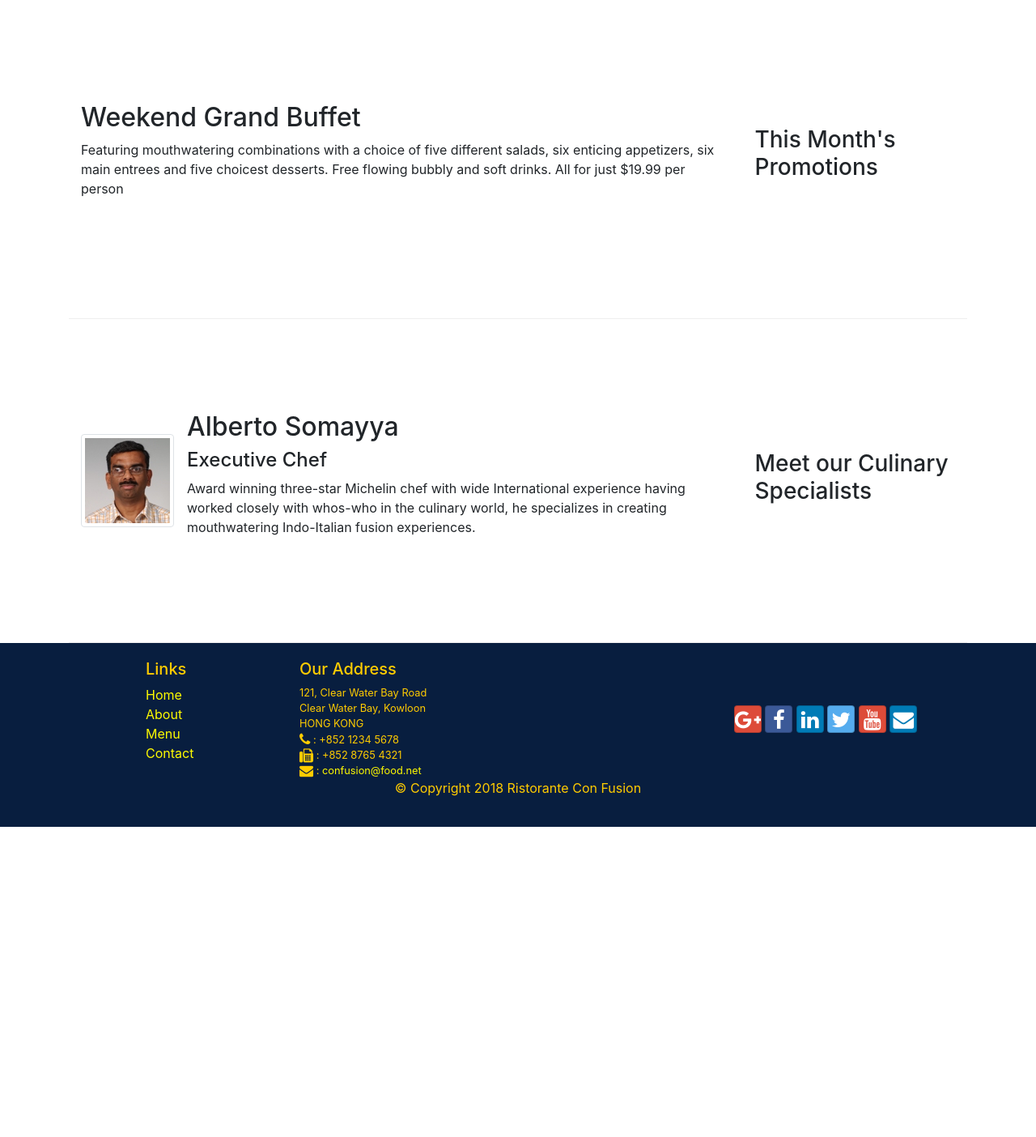
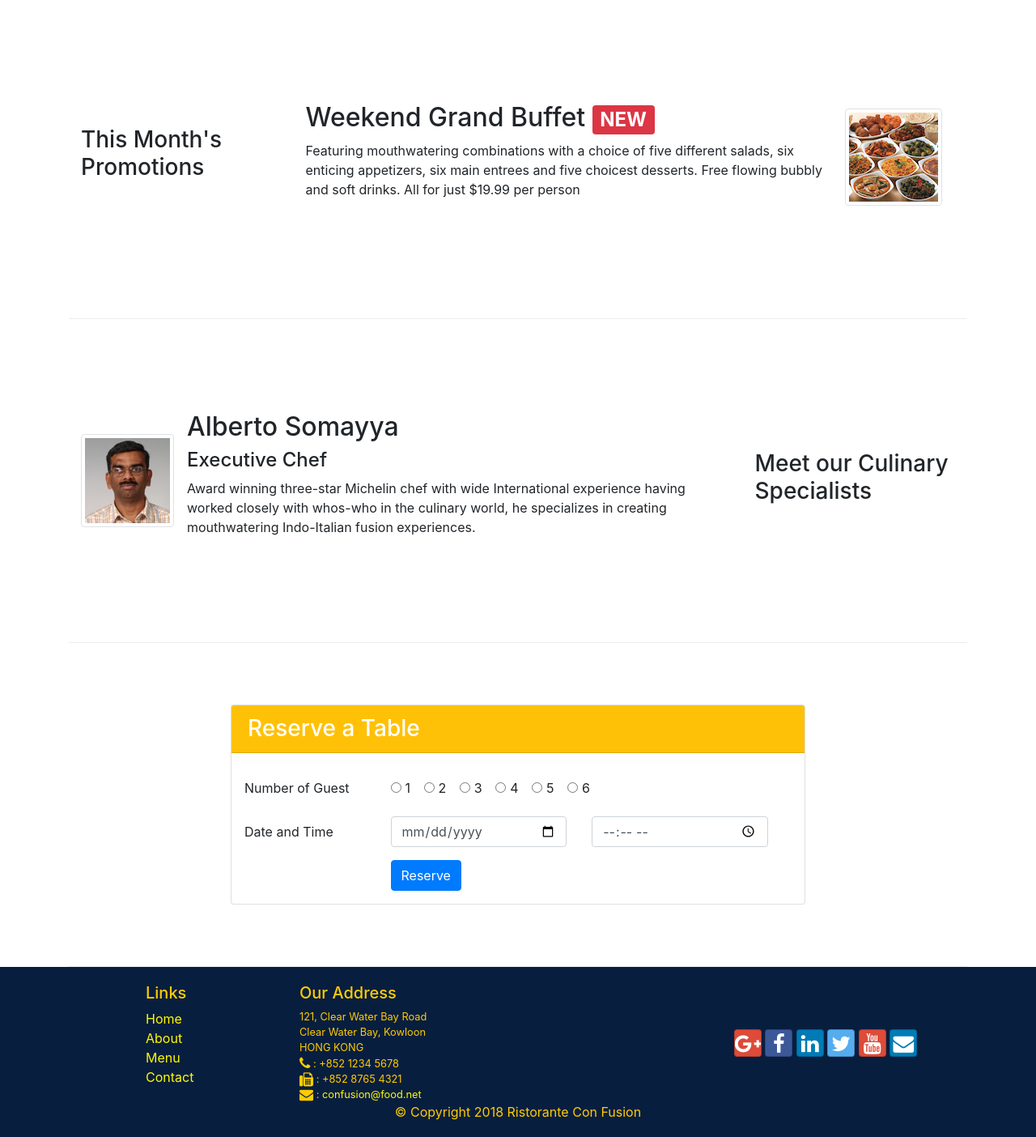
Before and after one commit to ParthPrajapati43/Front-End-Web-UI-Frameworks-and-Tools-Bootstrap-4, a website: page index.html in a window 1280 px wide. Shown: the part 740-2144 px from the top of the page at 81% size. Before the commit the page ends 1761 px from the top, so only its background shows below. Drawn offline with nearby package versions, Linux system fonts and the light colour scheme.

Commit message:
Week2 completed

```diff
--- a/index.html
+++ b/index.html
@@ -53,8 +53,11 @@
                         your culinary senses!
                     </p>
                 </div>
-                <div class="col-12 col-sm align-self-center">
+                <div class="col-12 col-sm-3 align-self-center">
                     <img src="img/logo.png" class="img-fluid">
+                </div>
+                <div class="col-12 col-sm-3 align-self-center">
+                    <a class="btn btn-warning btn-block btn-sm" href="#reservetable" role="button">Reserve Table</a>
                 </div>
             </div>
         </div>
@@ -74,7 +77,7 @@
                             <span class="badge badge-danger">HOT</span>
                             <span class="badge badge-pill badge-secondary">$4.99</span>
                         </h2>
-                        <p>
+                        <p class="d-none d-sm-block">
                             A unique combination of Indian Uthappam (pancake) and Italian pizza,
                             topped with Cerignola olives, ripe vine cherry tomatoes, Vidalia
                             onion, Guntur chillies and Buffalo Paneer.
@@ -85,17 +88,28 @@
         </div>
 
         <div class="row row-content">
-            <div class="col-12 col-sm-4 order-sm-last col-md-3">
+            <div class="col-12 col-sm-4 order-sm-first col-md-3">
                 <h3>This Month's Promotions</h3>
             </div>
-            <div class="col-12 col-sm order-sm-first col-md">
-                <h2>Weekend Grand Buffet</h2>
-                <p>
-                    Featuring mouthwatering combinations with a choice of five different
-                    salads, six enticing appetizers, six main entrees and five choicest
-                    desserts. Free flowing bubbly and soft drinks. All for just $19.99
-                    per person
-                </p>
+            <div class="col-12 col-sm order-sm-last col-md">
+                <div class="media">
+                    <img class="d-flex mr-3 img-thumbnail align-self-center order-last" src="img/buffet.png"
+                        alt="buffet">
+                    <div class="media-body">
+                        <h2 class="mt-0">
+                            Weekend Grand Buffet
+                            <span class="badge badge-danger">NEW</span>
+                        </h2>
+                        <p class="d-none d-sm-block">
+                            Featuring mouthwatering combinations with a choice of five different
+                            salads, six enticing appetizers, six main entrees and five choicest
+                            desserts. Free flowing bubbly and soft drinks. All for just $19.99
+                            per person
+                        </p>
+                    </div>
+                </div>
+
+
             </div>
         </div>
 
@@ -109,12 +123,85 @@
                     <div class="media-body">
                         <h2>Alberto Somayya</h2>
                         <h4>Executive Chef</h4>
-                        <p>
+                        <p class="d-none d-sm-block">
                             Award winning three-star Michelin chef with wide International
                             experience having worked closely with whos-who in the culinary
                             world, he specializes in creating mouthwatering Indo-Italian fusion
                             experiences.
                         </p>
+                    </div>
+                </div>
+            </div>
+        </div>
+
+        <div class="row row-content justify-content-center">
+            <div class="col col-sm-8 align-self-center">
+                <div class="card" id="reservetable">
+                    <h3 class="card-header bg-warning text-white">Reserve a Table</h3>
+                    <div class="card-block">
+                        <form>
+                            <div class="form-group row pt-4 align-items-center  pl-3">
+                                <div class="col-12 col-sm-3">
+                                    <label class="col-form-label" for="numberofguest">
+                                        Number of Guest
+                                    </label>
+                                </div>
+                                <div class="col">
+                                    <div class="form-check form-check-inline">
+                                        <input class="form-check-input" type="radio" name="numberofguest" id="oneguest"
+                                            value="1">
+                                        <label class="form-check-label" for="oneguest">1</label>
+                                    </div>
+                                    <div class="form-check form-check-inline">
+                                        <input class="form-check-input" type="radio" name="numberofguest" id="twoguest"
+                                            value="2">
+                                        <label class="form-check-label" for="twoguest">2</label>
+                                    </div>
+                                    <div class="form-check form-check-inline">
+                                        <input class="form-check-input" type="radio" name="numberofguest"
+                                            id="threeguest" value="3">
+                                        <label class="form-check-label" for="threeguest">3</label>
+                                    </div>
+                                    <div class="form-check form-check-inline">
+                                        <input class="form-check-input" type="radio" name="numberofguest" id="fourguest"
+                                            value="4">
+                                        <label class="form-check-label" for="fourguest">4</label>
+                                    </div>
+                                    <div class="form-check form-check-inline">
+                                        <input class="form-check-input" type="radio" name="numberofguest" id="fiveguest"
+                                            value="5">
+                                        <label class="form-check-label" for="fiveguest">5</label>
+                                    </div>
+                                    <div class="form-check form-check-inline">
+                                        <input class="form-check-input" type="radio" name="numberofguest" id="sixguest"
+                                            value="6">
+                                        <label class="form-check-label" for="sixguest">6</label>
+                                    </div>
+                                </div>
+                            </div>
+                            <div class="form-group row  align-items-center  pl-3">
+                                <div class="col-12 col-sm-3">
+                                    <label class="col-form-label" for="dateandtime">
+                                        Date and Time
+                                    </label>
+                                </div>
+                                <div class="col-10 col-md-4 mr-2 pr-2">
+                                    <input type="date" class="form-control" id="date" name="dateandtime"
+                                        placeholder="Date">
+                                </div>
+                                <div class="col-10 col-md-4 pr-2">
+                                    <input type="time" class="form-control" id="time" name="dateandtime"
+                                        placeholder="Time">
+                                </div>
+                            </div>
+                            <div class="form-group row  align-items-center pl-3">
+                                <div class="offset-md-3 col-md-9">
+                                    <button type="submit" class="btn btn-primary">
+                                        Reserve
+                                    </button>
+                                </div>
+                            </div>
+                        </form>
                     </div>
                 </div>
             </div>
```
Also changed, not shown: 1 other file.
